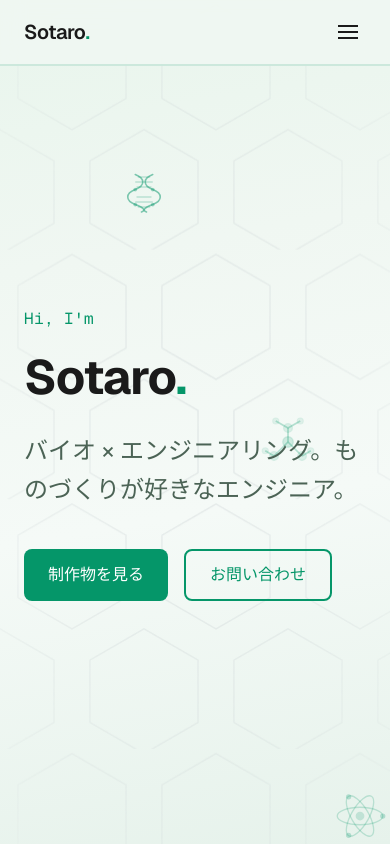
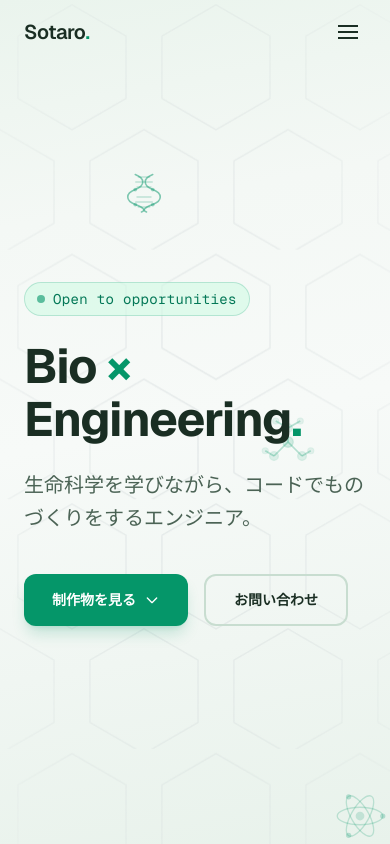
Before and after one commit to sotarooooo/portfolio, a Next.js app: page / in a window 390 px wide. Shown: the top 844 px of the page. Built offline with nearby package versions, Linux system fonts and the light colour scheme.

Commit message:
refactor: update color palette and add glass-card utilities
Refined CSS variables for a cleaner lab aesthetic, added
glass-morphism card styles, section dividers, and tag pills.

```diff
--- a/src/app/globals.css
+++ b/src/app/globals.css
@@ -1,13 +1,15 @@
 @import "tailwindcss";
 
 :root {
-  --background: #f0f7f2;
-  --foreground: #1a1a1a;
+  --background: #f4f8f5;
+  --foreground: #1a2e23;
   --accent: #059669;
   --accent-dark: #047857;
-  --accent-light: #a7f3d0;
+  --accent-light: #d1fae5;
   --muted: #4b6355;
-  --border: #b8d4c2;
+  --border: #c8ddd0;
+  --surface: #ffffff;
+  --surface-elevated: rgba(255, 255, 255, 0.92);
 }
 
 @theme inline {
@@ -18,6 +20,8 @@
   --color-accent-light: var(--accent-light);
   --color-muted: var(--muted);
   --color-border: var(--border);
+  --color-surface: var(--surface);
+  --color-surface-elevated: var(--surface-elevated);
   --font-sans: var(--font-geist-sans);
   --font-mono: var(--font-geist-mono);
 }
@@ -25,10 +29,11 @@
 body {
   background: linear-gradient(
     170deg,
-    #e8f5ec 0%,
-    #f0f7f2 30%,
-    #f5faf7 60%,
-    #e6f2eb 100%
+    #eaf4ed 0%,
+    #f4f8f5 25%,
+    #f7faf8 50%,
+    #f0f6f2 75%,
+    #e8f2eb 100%
   );
   background-attachment: fixed;
   color: var(--foreground);
@@ -46,8 +51,8 @@ html {
 /* Scroll reveal animations */
 .reveal-on-scroll {
   opacity: 0;
-  transform: translateY(32px);
-  transition: opacity 0.7s ease, transform 0.7s ease;
+  transform: translateY(28px);
+  transition: opacity 0.7s cubic-bezier(0.22, 1, 0.36, 1), transform 0.7s cubic-bezier(0.22, 1, 0.36, 1);
 }
 
 .reveal-on-scroll.revealed {
@@ -59,7 +64,7 @@ html {
 @keyframes fadeInUp {
   from {
     opacity: 0;
-    transform: translateY(24px);
+    transform: translateY(20px);
   }
   to {
     opacity: 1;
@@ -69,7 +74,7 @@ html {
 
 .hero-animate > * {
   opacity: 0;
-  animation: fadeInUp 0.8s ease forwards;
+  animation: fadeInUp 0.8s cubic-bezier(0.22, 1, 0.36, 1) forwards;
 }
 
 .hero-animate > *:nth-child(1) { animation-delay: 0.1s; }
@@ -77,51 +82,91 @@ html {
 .hero-animate > *:nth-child(3) { animation-delay: 0.4s; }
 .hero-animate > *:nth-child(4) { animation-delay: 0.55s; }
 
-/* Subtle float for decorative elements */
-@keyframes float {
-  0%, 100% { transform: translateY(0px); }
-  50% { transform: translateY(-12px); }
+/* Subtle pulse for accent elements */
+@keyframes pulse-subtle {
+  0%, 100% { opacity: 1; }
+  50% { opacity: 0.7; }
 }
 
-@keyframes floatSlow {
-  0%, 100% { transform: translateY(0px) rotate(0deg); }
-  50% { transform: translateY(-8px) rotate(3deg); }
-}
-
-@keyframes spin-slow {
-  from { transform: rotate(0deg); }
-  to { transform: rotate(360deg); }
-}
-
-.animate-float {
-  animation: float 6s ease-in-out infinite;
-}
-
-.animate-float-slow {
-  animation: floatSlow 8s ease-in-out infinite;
-  animation-delay: 1s;
-}
-
-.animate-spin-slow {
-  animation: spin-slow 20s linear infinite;
+/* Gradient line animation */
+@keyframes gradient-shift {
+  0% { background-position: 0% 50%; }
+  50% { background-position: 100% 50%; }
+  100% { background-position: 0% 50%; }
 }
 
 /* Skill card hover lift */
 .skill-card {
-  transition: transform 0.25s ease, box-shadow 0.25s ease, border-color 0.25s ease;
+  transition: transform 0.3s cubic-bezier(0.22, 1, 0.36, 1), box-shadow 0.3s cubic-bezier(0.22, 1, 0.36, 1), border-color 0.3s ease;
 }
 
 .skill-card:hover {
-  transform: translateY(-2px);
-  box-shadow: 0 8px 24px rgba(5, 150, 105, 0.15);
+  transform: translateY(-3px);
+  box-shadow: 0 8px 30px rgba(5, 150, 105, 0.12), 0 2px 8px rgba(0, 0, 0, 0.04);
 }
 
 /* Project card hover */
 .project-card {
-  transition: transform 0.3s ease, box-shadow 0.3s ease, border-color 0.3s ease;
+  transition: transform 0.35s cubic-bezier(0.22, 1, 0.36, 1), box-shadow 0.35s cubic-bezier(0.22, 1, 0.36, 1), border-color 0.35s ease;
 }
 
 .project-card:hover {
-  transform: translateY(-3px);
-  box-shadow: 0 12px 32px rgba(5, 150, 105, 0.18);
+  transform: translateY(-4px);
+  box-shadow: 0 16px 40px rgba(5, 150, 105, 0.14), 0 4px 12px rgba(0, 0, 0, 0.04);
 }
+
+/* Section divider gradient */
+.section-divider {
+  height: 1px;
+  background: linear-gradient(90deg, transparent 0%, var(--border) 20%, var(--accent) 50%, var(--border) 80%, transparent 100%);
+}
+
+/* Glass card */
+.glass-card {
+  background: rgba(255, 255, 255, 0.88);
+  backdrop-filter: blur(12px);
+  border: 1px solid rgba(5, 150, 105, 0.1);
+  box-shadow: 0 4px 24px rgba(0, 0, 0, 0.03), 0 1px 3px rgba(0, 0, 0, 0.02);
+  transition: transform 0.3s cubic-bezier(0.22, 1, 0.36, 1), box-shadow 0.3s cubic-bezier(0.22, 1, 0.36, 1), border-color 0.3s ease;
+}
+
+.glass-card:hover {
+  border-color: rgba(5, 150, 105, 0.25);
+  box-shadow: 0 8px 32px rgba(5, 150, 105, 0.1), 0 2px 8px rgba(0, 0, 0, 0.03);
+}
+
+/* Tag pill */
+.tag-pill {
+  font-size: 0.8125rem;
+  font-family: var(--font-geist-mono);
+  padding: 0.25rem 0.75rem;
+  border-radius: 9999px;
+  background: var(--accent-light);
+  color: var(--accent-dark);
+  font-weight: 500;
+  letter-spacing: 0.01em;
+}
+
+/* Timeline */
+.timeline-dot {
+  width: 14px;
+  height: 14px;
+  border-radius: 50%;
+  border: 2.5px solid var(--accent);
+  background: var(--background);
+  position: relative;
+}
+
+.timeline-dot::after {
+  content: "";
+  position: absolute;
+  inset: 2px;
+  border-radius: 50%;
+  background: var(--accent);
+  opacity: 0;
+  transition: opacity 0.3s ease;
+}
+
+.timeline-dot:hover::after {
+  opacity: 1;
+}
--- a/src/components/Header.tsx
+++ b/src/components/Header.tsx
@@ -1,6 +1,6 @@
 "use client";
 
-import { useState } from "react";
+import { useState, useEffect } from "react";
 
 const navLinks = [
   { href: "#about", label: "About" },
@@ -12,9 +12,22 @@ const navLinks = [
 
 export default function Header() {
   const [menuOpen, setMenuOpen] = useState(false);
+  const [scrolled, setScrolled] = useState(false);
+
+  useEffect(() => {
+    const onScroll = () => setScrolled(window.scrollY > 20);
+    window.addEventListener("scroll", onScroll, { passive: true });
+    return () => window.removeEventListener("scroll", onScroll);
+  }, []);
 
   return (
-    <header className="fixed top-0 left-0 right-0 z-50 bg-background/85 backdrop-blur-md border-b-2 border-accent/15">
+    <header
+      className={`fixed top-0 left-0 right-0 z-50 transition-all duration-300 ${
+        scrolled
+          ? "bg-surface-elevated backdrop-blur-lg shadow-sm border-b border-border/50"
+          : "bg-transparent"
+      }`}
+    >
       <nav className="max-w-5xl mx-auto px-6 h-16 flex items-center justify-between">
         <a href="#" className="text-xl font-semibold tracking-tight">
           Sotaro<span className="text-accent">.</span>
@@ -25,7 +38,7 @@ export default function Header() {
             <li key={link.href}>
               <a
                 href={link.href}
-                className="text-base text-muted hover:text-foreground transition-colors"
+                className="text-sm text-muted hover:text-accent transition-colors duration-200"
               >
                 {link.label}
               </a>
@@ -40,26 +53,26 @@ export default function Header() {
         >
           <div className="w-5 flex flex-col gap-1">
             <span
-              className={`block h-0.5 bg-foreground transition-transform ${menuOpen ? "rotate-45 translate-y-1.5" : ""}`}
+              className={`block h-0.5 bg-foreground transition-transform duration-200 ${menuOpen ? "rotate-45 translate-y-1.5" : ""}`}
             />
             <span
-              className={`block h-0.5 bg-foreground transition-opacity ${menuOpen ? "opacity-0" : ""}`}
+              className={`block h-0.5 bg-foreground transition-opacity duration-200 ${menuOpen ? "opacity-0" : ""}`}
             />
             <span
-              className={`block h-0.5 bg-foreground transition-transform ${menuOpen ? "-rotate-45 -translate-y-1.5" : ""}`}
+              className={`block h-0.5 bg-foreground transition-transform duration-200 ${menuOpen ? "-rotate-45 -translate-y-1.5" : ""}`}
             />
           </div>
         </button>
       </nav>
 
       {menuOpen && (
-        <div className="md:hidden border-t border-border bg-background/95 backdrop-blur-md">
+        <div className="md:hidden border-t border-border/50 bg-surface-elevated backdrop-blur-lg">
           <ul className="flex flex-col px-6 py-4 gap-4">
             {navLinks.map((link) => (
               <li key={link.href}>
                 <a
                   href={link.href}
-                  className="text-sm text-muted hover:text-foreground transition-colors"
+                  className="text-sm text-muted hover:text-accent transition-colors"
                   onClick={() => setMenuOpen(false)}
                 >
                   {link.label}
--- a/src/components/Hero.tsx
+++ b/src/components/Hero.tsx
@@ -4,64 +4,87 @@ export default function Hero() {
   return (
     <section className="min-h-screen flex items-center pt-16 relative overflow-hidden">
       <div className="max-w-5xl mx-auto px-6 py-24 w-full relative">
-        <div className="grid lg:grid-cols-2 gap-12 items-center">
+        <div className="grid lg:grid-cols-2 gap-16 items-center">
           <div className="hero-animate">
-            <p className="text-accent font-mono text-base mb-4 tracking-wide">
-              Hi, I&apos;m
-            </p>
-            <h1 className="text-5xl sm:text-6xl lg:text-7xl font-bold tracking-tight leading-tight mb-6">
-              Sotaro
+            <div className="inline-flex items-center gap-2 px-3 py-1.5 rounded-full bg-accent-light/60 border border-accent/20 mb-6">
+              <span className="w-2 h-2 rounded-full bg-accent animate-pulse" />
+              <span className="text-sm font-mono text-accent-dark tracking-wide">
+                Open to opportunities
+              </span>
+            </div>
+            <h1 className="text-5xl sm:text-6xl lg:text-7xl font-bold tracking-tight leading-[1.1] mb-6">
+              Bio
+              <span className="text-accent"> × </span>
+              <br className="hidden sm:block" />
+              Engineering
               <span className="text-accent">.</span>
             </h1>
-            <p className="text-2xl sm:text-3xl text-muted max-w-2xl leading-relaxed mb-10">
-              バイオ × エンジニアリング。
+            <p className="text-xl sm:text-2xl text-muted max-w-lg leading-relaxed mb-10">
+              生命科学を学びながら、コードで
               <br className="hidden sm:block" />
-              ものづくりが好きなエンジニア。
+              ものづくりをするエンジニア。
             </p>
             <div className="flex flex-wrap gap-4">
               <a
                 href="#projects"
-                className="inline-flex items-center px-6 py-3 bg-accent text-white rounded-lg text-base font-medium hover:bg-accent-dark transition-colors"
+                className="inline-flex items-center gap-2 px-7 py-3.5 bg-accent text-white rounded-xl text-sm font-semibold hover:bg-accent-dark transition-colors shadow-lg shadow-accent/20"
               >
                 制作物を見る
+                <svg className="w-4 h-4" fill="none" stroke="currentColor" viewBox="0 0 24 24">
+                  <path strokeLinecap="round" strokeLinejoin="round" strokeWidth={2} d="M19 9l-7 7-7-7" />
+                </svg>
               </a>
               <a
                 href="#contact"
-                className="inline-flex items-center px-6 py-3 border-2 border-accent rounded-lg text-base font-medium text-accent hover:bg-accent hover:text-white transition-colors"
+                className="inline-flex items-center px-7 py-3.5 border-2 border-border rounded-xl text-sm font-semibold text-foreground hover:border-accent hover:text-accent transition-colors"
               >
                 お問い合わせ
               </a>
             </div>
           </div>
 
-          {/* Hero image collage */}
-          <div className="relative hidden lg:block h-96">
-            <div className="absolute top-0 right-0 w-56 h-56 rounded-2xl overflow-hidden shadow-lg border-2 border-accent/20 rotate-3">
+          <div className="relative hidden lg:block h-[420px]">
+            <div className="absolute top-4 right-4 w-60 h-60 rounded-2xl overflow-hidden shadow-xl border border-accent/15 rotate-2 hover:rotate-0 transition-transform duration-500">
               <Image
                 src="/images/game.jpg"
                 alt="Game controller"
                 fill
                 className="object-cover"
-                sizes="224px"
+                sizes="240px"
+                priority
               />
+              <div className="absolute inset-0 bg-gradient-to-t from-black/30 to-transparent" />
+              <span className="absolute bottom-3 left-4 text-white text-xs font-mono tracking-wider opacity-80">
+                GAME DEV
+              </span>
             </div>
-            <div className="absolute bottom-0 left-0 w-48 h-48 rounded-2xl overflow-hidden shadow-lg border-2 border-accent/20 -rotate-2">
+            <div className="absolute bottom-4 left-4 w-52 h-52 rounded-2xl overflow-hidden shadow-xl border border-accent/15 -rotate-2 hover:rotate-0 transition-transform duration-500">
               <Image
                 src="/images/code.jpg"
                 alt="Code editor"
                 fill
                 className="object-cover"
-                sizes="192px"
+                sizes="208px"
+                priority
               />
+              <div className="absolute inset-0 bg-gradient-to-t from-black/30 to-transparent" />
+              <span className="absolute bottom-3 left-4 text-white text-xs font-mono tracking-wider opacity-80">
+                WEB DEV
+              </span>
             </div>
-            <div className="absolute top-1/2 left-1/2 -translate-x-1/2 -translate-y-1/2 w-40 h-40 rounded-full overflow-hidden shadow-xl border-4 border-accent/30">
+            <div className="absolute top-1/2 left-1/2 -translate-x-1/2 -translate-y-1/2 w-44 h-44 rounded-full overflow-hidden shadow-2xl border-4 border-white/80 z-10">
               <Image
                 src="/images/cells.jpg"
                 alt="Laboratory research"
                 fill
                 className="object-cover"
-                sizes="160px"
+                sizes="176px"
+                priority
               />
+              <div className="absolute inset-0 bg-gradient-to-t from-accent/20 to-transparent" />
+              <span className="absolute bottom-5 left-1/2 -translate-x-1/2 text-white text-xs font-mono tracking-wider opacity-80">
+                BIO
+              </span>
             </div>
           </div>
         </div>
```
